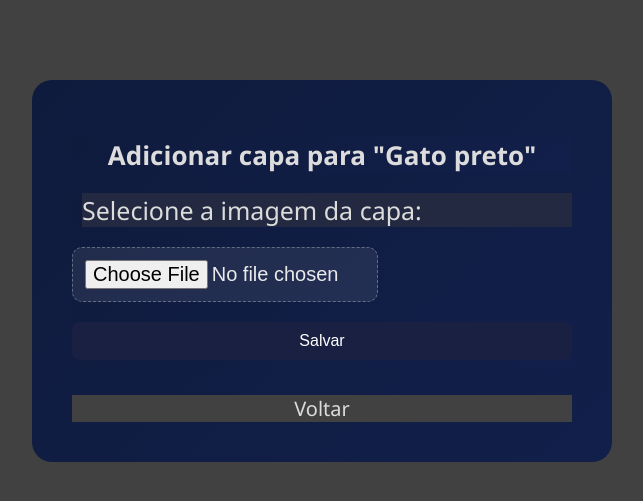
After one commit to jocov23/catalogo-livros, a Django app: a page that uses app/livros/templates/livros/add_capa.html in a window 1280 px wide. The commit adds this page. Shown: the top 501 px of the page, without its empty margins (318-961 px from the left). Run offline with Django 5.2, Linux system fonts and the light colour scheme; a user stored in the database is signed in; data comes from the database, SQL or seed files in the repository.

Commit message:
added 'add book cover option', other minor features and fixed bugs

```diff
--- a/app/livros/static/styleLivro.css
+++ b/app/livros/static/styleLivro.css
@@ -247,6 +247,9 @@ thead{
         font-size: 20px;
         text-align: left;
     }
+    .cadastroImagem{
+        cursor: pointer;
+    }
      button{
         background-color: #1a2041;
         color:#fff;
@@ -303,6 +306,11 @@ thead{
             background: linear-gradient(135deg, #1c2340, #0f1530);
         }
 
+    }
+    .linkAddCapa a{
+    display: inline-block;
+    margin-top: 15px;
+    background-color: #c6e849;
     }
     .dados img{
         width: 260px;
@@ -382,7 +390,18 @@ thead{
     }
 
 }
-
+.imagem a{
+    display: inline-block;
+    margin-top: 15px;
+    background: linear-gradient(135deg, #1c2340, #0f1530);
+    padding: 5px 10px;
+    border-radius: 8px;
+    font-weight:lighter;
+    text-decoration: none;
+}
+.imagem a:hover{
+    background: #161f3b;
+}
 .imagem img{
         object-fit:fill;
         width: 180px;
@@ -394,7 +413,9 @@ thead{
     overflow:scroll;
     border-radius: 12px;
     margin-bottom: 15px;
+    background-color:  #161f3b;
 }
+
 .contato{
     h1{
         padding-top: 150px;
@@ -421,3 +442,64 @@ thead{
 
     }
 }
+.formCapa{
+    max-width: 500px;
+    margin: 80px auto;
+    background: linear-gradient(135deg, #0f1b3d, #121f4a);
+    padding: 40px;
+
+    border-radius: 20px;
+    font-family: 'Segoe UI', Tahoma, Geneva, Verdana, sans-serif;
+    color: #eaeaea;
+}
+.formCapa h1{
+    text-align: center;
+    margin-bottom: 20px;
+    font-size: 26px;
+    background: linear-gradient(135deg, #0f1b3d, #121f4a);
+}
+.formCapa form{
+    display: flex;
+    flex-direction: column;
+    gap: 20px;
+    background: linear-gradient(135deg, #0f1b3d, #121f4a);
+}
+.formCapa label{
+        display:block;
+        text-align: left;
+        margin-left: 10px;
+        font-size: 25px;
+        background-color:#232941
+
+    }
+.formCapa input[type=file]{
+        background-color: rgba(255, 255, 255, 0.08);
+        color: #eaeaea;
+        border: 1px dashed rgba(255, 255, 255, 0.3);
+        border-radius: 10px;
+        width: 280px;
+        font-size: 20px;
+        cursor: pointer;
+        padding: 12px;
+    }
+.formCapa button{
+        background-color: #1a2041;
+        color:#fff;
+        padding: 10px 15px;
+        border:none;
+        border-radius: 8px;
+        cursor:pointer;
+        font-size: 16px;
+        margin-bottom: 10px;
+    }
+.formCapa button:hover{
+        background-color: darkblue;
+    }
+.formCapa a{
+    display: block;
+    margin-top: 25px;
+    text-align: center;
+    text-decoration: none;
+    font-size: 20px;
+
+}
--- /dev/null
+++ b/app/livros/templates/livros/add_capa.html
@@ -0,0 +1,32 @@
+{% load static %}
+<!DOCTYPE html>
+<html>
+<head>
+    <meta charset="UTF-8">
+    <link rel="stylesheet" href="{% static 'styleLivro.css' %}">
+    <title>Adicionar Capa</title>
+</head>
+<body>
+    {% if user.is_authenticated %}
+        <div class="formCapa">
+            <h1>Adicionar capa para "{{ livro.titulo }}" </h1>
+
+            <form method="POST" enctype="multipart/form-data">
+                {% csrf_token %}
+
+                <label for="imagem">Selecione a imagem da capa:</label>
+                <input type="file" name="imagem" required>
+
+                <button type="submit">Salvar</button>
+            </form>
+
+            <a href="{% url 'detalhes_livro' livro.slug %}">Voltar</a>
+        </div>
+    {% else %}
+        <br><br><br><br><br><br>
+        <p><a href="{% url 'login' %}">Faça login para adicionar uma capa</a>  </p>
+    {% endif %}
+
+
+</body>
+</html>
--- a/app/livros/templates/livros/cadastro_livro.html
+++ b/app/livros/templates/livros/cadastro_livro.html
@@ -7,7 +7,7 @@
     <link rel="stylesheet" href="{% static 'styleLivro.css' %}">
     <title>Cadastro de Livro</title>
 </head>
-<body class="theme--dark">
+<body>
     <nav class="navbar">
             <ul class="nav_items">
                 <li>Olá {{ user.username }}!</li>
@@ -52,13 +52,14 @@
             <input type="text" id="editora" name="editora" required><br><br>
 
             <label for="imagem">Imagem:</label>
-            <input type="file" id="imagem" name="imagem"><br><br>
+            <input type="file" id="imagem" name="imagem" class="cadastroImagem"><br><br>
 
             <button type="submit">Enviar</button>
         </form>
 
         <a href="{% url 'lista_livros' %} ">Ver Lista de Livros</a>
     {% else %}
+    <br><br><br><br><br><br>
     <p><a href="{% url 'login' %}">Faça login para adicionar uma sinopse.</a></p>
     {% endif %}
     </div>
--- a/app/livros/templates/livros/detalhes.html
+++ b/app/livros/templates/livros/detalhes.html
@@ -32,11 +32,14 @@
             <img src="{{livro.imagem.url}}" alt="Capa do livro {{livro.titulo}}">
         {% else %}
             <img src="{%static 'img/sem_capa.png' %}" alt="Livro sem capa">
+            <br>
+            <a href="{% url 'add_capa' livro.slug %}" title="Adicionar capa" class="linkAddCapa">Deseja adicionar uma capa?</a>
         {% endif %}
         </div>
         <h1>{{ livro.titulo }}</h1><br>
         <h2>{{ livro.autor }}</h2>
         <span>{{ livro.ano_publicacao }}</span><br>
+        <span>{{ livro.editora }}</span><br>
         </div>
 
         <h3>Sinopses enviadas:</h3>
--- a/app/livros/templates/livros/opiniao.html
+++ b/app/livros/templates/livros/opiniao.html
@@ -37,6 +37,7 @@
         <h1>{{ livro.titulo }}</h1><br>
         <h2>{{ livro.autor }}</h2>
         <span>{{ livro.ano_publicacao }}</span><br>
+        <span>{{ livro.editora }}</span><br>
         </div>
 
         <h3>Opiniões enviadas:</h3>
--- a/app/livros/urls.py
+++ b/app/livros/urls.py
@@ -13,6 +13,7 @@ urlpatterns = [
     path('detalhes_livro/<slug:slug>/', views.detalhes_livro, name='detalhes_livro'), #url to show book's details
     path('opiniao_livro/<slug:slug>/', views.opiniao_livro, name='opiniao_livro'), #url to show book's opinion
     path('contato/', views.contato, name='contato'), #url to show my info
+    path('add_capa/<slug:slug>/', views.add_capa, name='add_capa'), #url to add book's cover
 
 
     #API Interface
--- a/app/livros/views.py
+++ b/app/livros/views.py
@@ -69,6 +69,19 @@ def opiniao_livro(request, slug):
 def contato(request):
     return render(request, 'livros/contato.html')
 
+def add_capa(request, slug):
+    livro = get_object_or_404(Livro, slug=slug)
+
+    if request.method == 'POST':
+        imagem=request.FILES.get ('imagem')
+
+        if imagem:
+            livro.imagem = imagem
+            livro.save()
+            return redirect(detalhes_livro, slug=slug)
+
+    return render (request, 'livros/add_capa.html',{'livro':livro})
+
 
 
 
--- a/plans.txt
+++ b/plans.txt
@@ -19,5 +19,8 @@
 16.book search field
 17.fixed section in the top with: books, authors, logout, hello user (finished)
 18.revamp the list page, make the books appear in one in the side of another, with its pic appearing above its name(finished)
-19.a option to add pics with book without it
+19.a option to add pics with book without it (finished)
 20.put a pic field in cadastro_livro (finished)
+21.AI integration (ambitious)(idk how)
+22.add navbar to login and register pages, and other missing pages
+23.add 'by jocov' in the extreme other side of the navbar
```
Also changed, not shown: app/media/livros/condeMonte.jpg (added).
